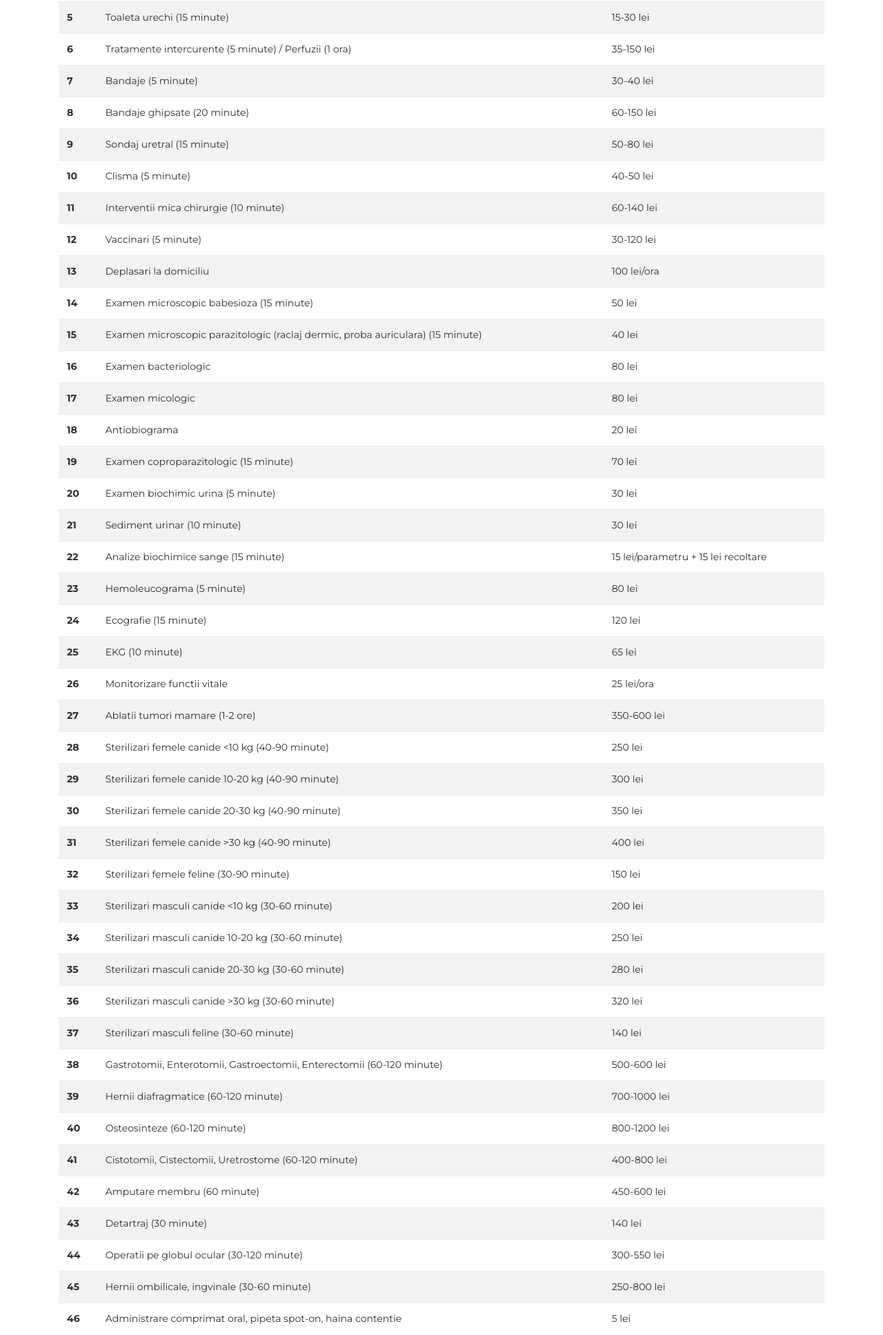
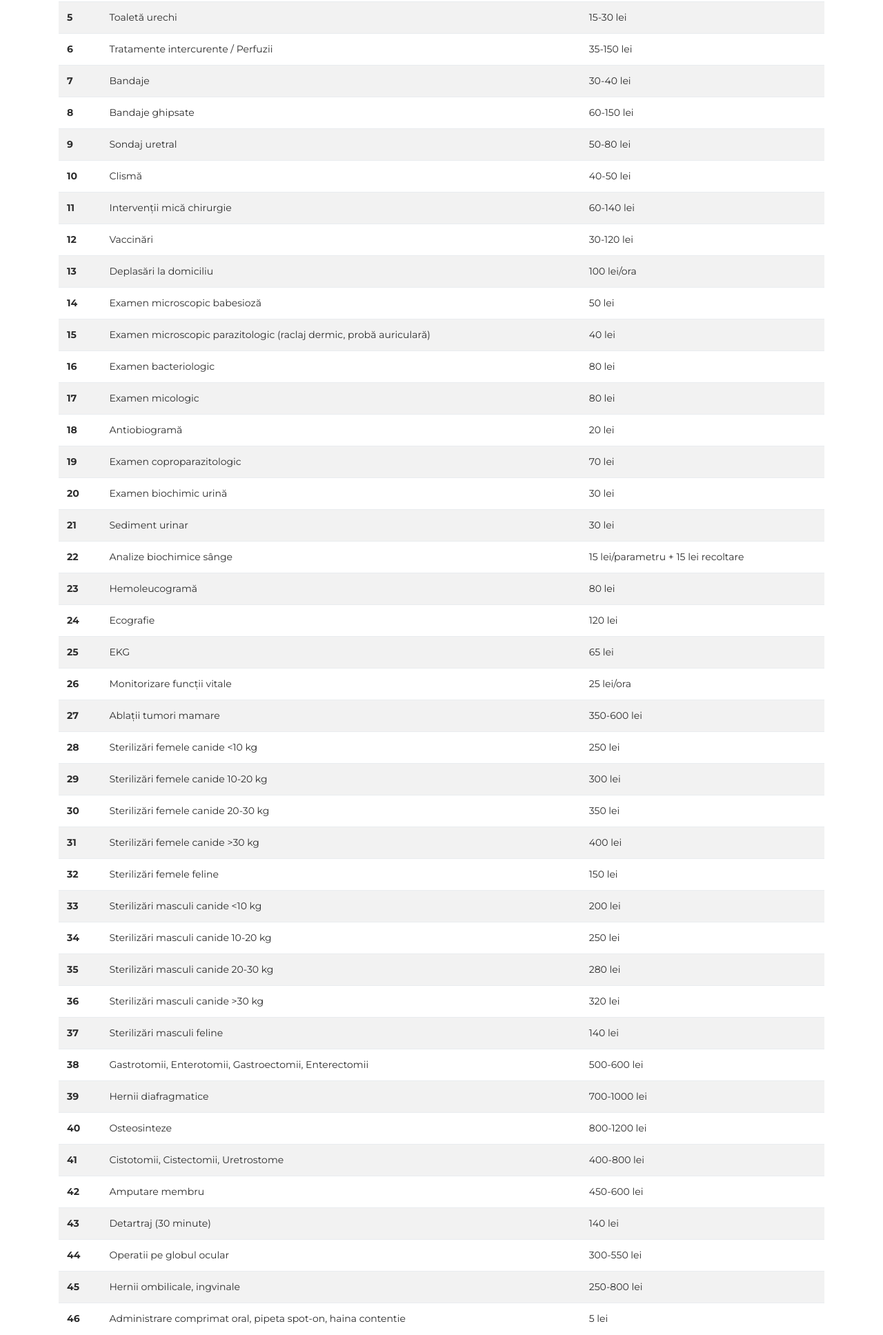
Before and after one commit to suditugeorge/Tetravet, a website: page pages/prices.html in a window 1280 px wide. Shown: the part 865-2800 px from the top of the page at 69% size. Drawn offline with Linux system fonts and the light colour scheme.

Commit message:
updated prices fixed browser cache

```diff
--- a/pages/prices.html
+++ b/pages/prices.html
@@ -16,6 +16,10 @@
     <link href="../assets/css/bootstrap.min.css" rel="stylesheet"/>
     <link href="../assets/css/now-ui-kit.css?v=1.1.0" rel="stylesheet"/>
     <link href="../assets/css/tetravet.css" rel="stylesheet"/>
+
+    <meta http-equiv=“Pragma” content=”no-cache”>
+    <meta http-equiv=“Expires” content=”-1″>
+    <meta http-equiv=“CACHE-CONTROL” content=”NO-CACHE”>
 </head>
 
 <body class="landing-page sidebar-collapse">
@@ -94,77 +98,77 @@
                 <tbody>
                 <tr>
                     <th scope="row">1</th>
-                    <td>Consultatie junior (10 minute)</td>
+                    <td>Consultație junior</td>
                     <td>30 lei</td>
                 </tr>
                 <tr>
                     <th scope="row">2</th>
-                    <td>Consultatie de specialitate (20 minute)</td>
+                    <td>Consultație de specialitate</td>
                     <td>50 lei</td>
                 </tr>
                 <tr>
                     <th scope="row">3</th>
-                    <td>Vidare glande perianale (5 minute)</td>
+                    <td>Vidare glande perianale</td>
                     <td>15 lei</td>
                 </tr>
                 <tr>
                     <th scope="row">4</th>
-                    <td>Taiat unghii (10 minute)</td>
+                    <td>Tăiat unghii</td>
                     <td>10-20 lei</td>
                 </tr>
                 <tr>
                     <th scope="row">5</th>
-                    <td>Toaleta urechi (15 minute)</td>
+                    <td>Toaletă urechi</td>
                     <td>15-30 lei</td>
                 </tr>
                 <tr>
                     <th scope="row">6</th>
-                    <td>Tratamente intercurente (5 minute) / Perfuzii (1 ora)</td>
+                    <td>Tratamente intercurente / Perfuzii</td>
                     <td>35-150 lei</td>
                 </tr>
                 <tr>
                     <th scope="row">7</th>
-                    <td>Bandaje (5 minute)</td>
+                    <td>Bandaje</td>
                     <td>30-40 lei</td>
                 </tr>
                 <tr>
                     <th scope="row">8</th>
-                    <td>Bandaje ghipsate (20 minute)</td>
+                    <td>Bandaje ghipsate</td>
                     <td>60-150 lei</td>
                 </tr>
                 <tr>
                     <th scope="row">9</th>
-                    <td>Sondaj uretral (15 minute)</td>
+                    <td>Sondaj uretral</td>
                     <td>50-80 lei</td>
                 </tr>
                 <tr>
                     <th scope="row">10</th>
-                    <td>Clisma (5 minute)</td>
+                    <td>Clismă</td>
                     <td>40-50 lei</td>
                 </tr>
                 <tr>
                     <th scope="row">11</th>
-                    <td>Interventii mica chirurgie (10 minute)</td>
+                    <td>Intervenții mică chirurgie</td>
                     <td>60-140 lei</td>
                 </tr>
                 <tr>
                     <th scope="row">12</th>
-                    <td>Vaccinari (5 minute)</td>
+                    <td>Vaccinări</td>
                     <td>30-120 lei</td>
                 </tr>
                 <tr>
                     <th scope="row">13</th>
-                    <td>Deplasari la domiciliu</td>
+                    <td>Deplasări la domiciliu</td>
                     <td>100 lei/ora</td>
                 </tr>
                 <tr>
                     <th scope="row">14</th>
-                    <td>Examen microscopic babesioza (15 minute)</td>
+                    <td>Examen microscopic babesioză</td>
                     <td>50 lei</td>
                 </tr>
                 <tr>
                     <th scope="row">15</th>
-                    <td>Examen microscopic parazitologic (raclaj dermic, proba auriculara) (15 minute)</td>
+                    <td>Examen microscopic parazitologic (raclaj dermic, probă auriculară)</td>
                     <td>40 lei</td>
                 </tr>
                 <tr>
@@ -179,127 +183,127 @@
                 </tr>
                 <tr>
                     <th scope="row">18</th>
-                    <td>Antiobiograma</td>
+                    <td>Antiobiogramă</td>
                     <td>20 lei</td>
                 </tr>
                 <tr>
                     <th scope="row">19</th>
-                    <td>Examen coproparazitologic (15 minute)</td>
+                    <td>Examen coproparazitologic</td>
                     <td>70 lei</td>
                 </tr>
                 <tr>
                     <th scope="row">20</th>
-                    <td>Examen biochimic urina (5 minute)</td>
+                    <td>Examen biochimic urină</td>
                     <td>30 lei</td>
                 </tr>
                 <tr>
                     <th scope="row">21</th>
-                    <td>Sediment urinar (10 minute)</td>
+                    <td>Sediment urinar</td>
                     <td>30 lei</td>
                 </tr>
                 <tr>
                     <th scope="row">22</th>
-                    <td>Analize biochimice sange (15 minute)</td>
+                    <td>Analize biochimice sânge</td>
                     <td>15 lei/parametru + 15 lei recoltare</td>
                 </tr>
                 <tr>
                     <th scope="row">23</th>
-                    <td>Hemoleucograma (5 minute)</td>
+                    <td>Hemoleucogramă</td>
                     <td>80 lei</td>
                 </tr>
                 <tr>
                     <th scope="row">24</th>
-                    <td>Ecografie (15 minute)</td>
+                    <td>Ecografie</td>
                     <td>120 lei</td>
                 </tr>
                 <tr>
                     <th scope="row">25</th>
-                    <td>EKG (10 minute)</td>
+                    <td>EKG</td>
                     <td>65 lei</td>
                 </tr>
                 <tr>
                     <th scope="row">26</th>
-                    <td>Monitorizare functii vitale</td>
+                    <td>Monitorizare funcţii vitale</td>
                     <td>25 lei/ora</td>
                 </tr>
                 <tr>
                     <th scope="row">27</th>
-                    <td>Ablatii tumori mamare (1-2 ore)</td>
+                    <td>Ablaţii tumori mamare</td>
                     <td>350-600 lei</td>
                 </tr>
                 <tr>
                     <th scope="row">28</th>
-                    <td>Sterilizari femele canide <10 kg (40-90 minute)</td>
+                    <td>Sterilizări femele canide <10 kg</td>
                     <td>250 lei</td>
                 </tr>
                 <tr>
                     <th scope="row">29</th>
-                    <td>Sterilizari femele canide 10-20 kg (40-90 minute)</td>
+                    <td>Sterilizări femele canide 10-20 kg</td>
                     <td>300 lei</td>
                 </tr>
                 <tr>
                     <th scope="row">30</th>
-                    <td>Sterilizari femele canide 20-30 kg (40-90 minute)</td>
+                    <td>Sterilizări femele canide 20-30 kg</td>
                     <td>350 lei</td>
                 </tr>
                 <tr>
                     <th scope="row">31</th>
-                    <td>Sterilizari femele canide >30 kg (40-90 minute)</td>
+                    <td>Sterilizări femele canide >30 kg</td>
                     <td>400 lei</td>
                 </tr>
                 <tr>
                     <th scope="row">32</th>
-                    <td>Sterilizari femele feline (30-90 minute)</td>
+                    <td>Sterilizări femele feline</td>
                     <td>150 lei</td>
                 </tr>
                 <tr>
                     <th scope="row">33</th>
-                    <td>Sterilizari masculi canide <10 kg (30-60 minute)</td>
+                    <td>Sterilizări masculi canide <10 kg</td>
                     <td>200 lei</td>
                 </tr>
                 <tr>
                     <th scope="row">34</th>
-                    <td>Sterilizari masculi canide 10-20 kg (30-60 minute)</td>
+                    <td>Sterilizări masculi canide 10-20 kg</td>
                     <td>250 lei</td>
                 </tr>
                 <tr>
                     <th scope="row">35</th>
-                    <td>Sterilizari masculi canide 20-30 kg (30-60 minute)</td>
+                    <td>Sterilizări masculi canide 20-30 kg</td>
                     <td>280 lei</td>
                 </tr>
                 <tr>
                     <th scope="row">36</th>
-                    <td>Sterilizari masculi canide >30 kg (30-60 minute)</td>
+                    <td>Sterilizări masculi canide >30 kg</td>
                     <td>320 lei</td>
                 </tr>
                 <tr>
                     <th scope="row">37</th>
-                    <td>Sterilizari masculi feline (30-60 minute)</td>
+                    <td>Sterilizări masculi feline</td>
                     <td>140 lei</td>
                 </tr>
                 <tr>
                     <th scope="row">38</th>
-                    <td>Gastrotomii, Enterotomii, Gastroectomii, Enterectomii (60-120 minute)</td>
+                    <td>Gastrotomii, Enterotomii, Gastroectomii, Enterectomii</td>
                     <td>500-600 lei</td>
                 </tr>
                 <tr>
                     <th scope="row">39</th>
-                    <td>Hernii diafragmatice (60-120 minute)</td>
+                    <td>Hernii diafragmatice</td>
                     <td>700-1000 lei</td>
                 </tr>
                 <tr>
                     <th scope="row">40</th>
-                    <td>Osteosinteze (60-120 minute)</td>
+                    <td>Osteosinteze</td>
                     <td>800-1200 lei</td>
                 </tr>
                 <tr>
                     <th scope="row">41</th>
-                    <td>Cistotomii, Cistectomii, Uretrostome (60-120 minute)</td>
+                    <td>Cistotomii, Cistectomii, Uretrostome</td>
                     <td>400-800 lei</td>
                 </tr>
                 <tr>
                     <th scope="row">42</th>
-                    <td>Amputare membru (60 minute)</td>
+                    <td>Amputare membru</td>
                     <td>450-600 lei</td>
                 </tr>
                 <tr>
@@ -309,12 +313,12 @@
                 </tr>
                 <tr>
                     <th scope="row">44</th>
-                    <td>Operatii pe globul ocular (30-120 minute)</td>
+                    <td>Operatii pe globul ocular</td>
                     <td>300-550 lei</td>
                 </tr>
                 <tr>
                     <th scope="row">45</th>
-                    <td>Hernii ombilicale, ingvinale (30-60 minute)</td>
+                    <td>Hernii ombilicale, ingvinale</td>
                     <td>250-800 lei</td>
                 </tr>
                 <tr>
@@ -398,37 +402,37 @@
                 <tbody>
                 <tr>
                     <th scope="row">51</th>
-                    <td>Spalat <5 kg</td>
+                    <td>Spălat <5 kg</td>
                     <td>40 lei</td>
                 </tr>
                 <tr>
                     <th scope="row">52</th>
-                    <td>Spalat 5-10 kg </td>
+                    <td>Spălat 5-10 kg </td>
                     <td>50 lei</td>
                 </tr>
                 <tr>
                     <th scope="row">53</th>
-                    <td>Spalat 10-15 kg</td>
+                    <td>Spălat 10-15 kg</td>
                     <td>60 lei</td>
                 </tr>
                 <tr>
                     <th scope="row">54</th>
-                    <td>Spalat 15-20 kg</td>
+                    <td>Spălat 15-20 kg</td>
                     <td>65 lei</td>
                 </tr>
                 <tr>
                     <th scope="row">55</th>
-                    <td>Spalat 20-25 kg</td>
+                    <td>Spălat 20-25 kg</td>
                     <td>70 lei</td>
                 </tr>
                 <tr>
                     <th scope="row">56</th>
-                    <td>Spalat 25-30 kg</td>
+                    <td>Spălat 25-30 kg</td>
                     <td>80 lei</td>
                 </tr>
                 <tr>
                     <th scope="row">57</th>
-                    <td>Spalat 30-35 kg</td>
+                    <td>Spălat 30-35 kg</td>
                     <td>75 lei</td>
                 </tr>
                 </tbody>
```
Also changed, not shown: index.html (+4 -0 lines), pages/about-us.html (+4 -0 lines), pages/contact.html (+4 -0 lines).
